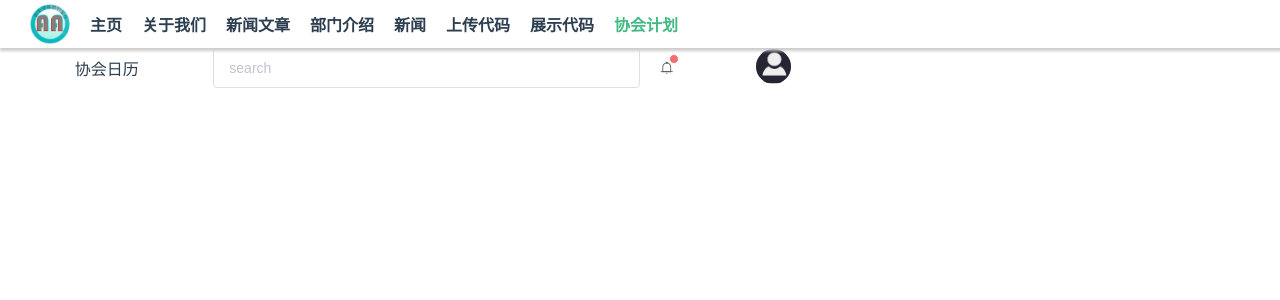
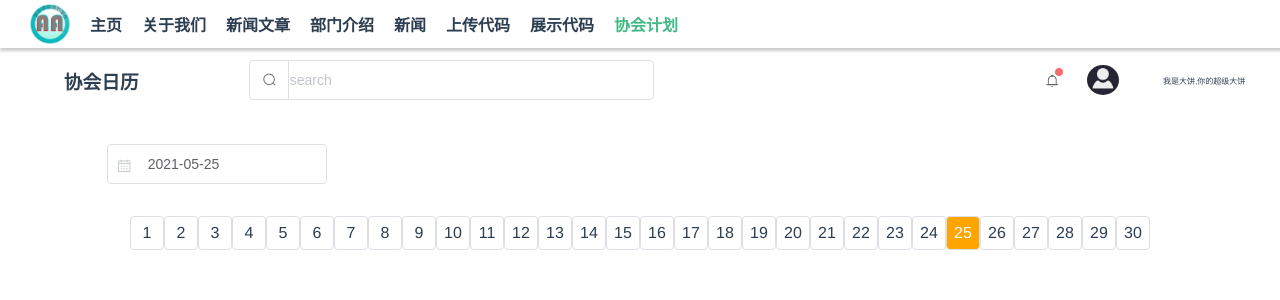
Before and after one commit to whpu-aa/website, a Vue app in the folder FrontEnd/: page /schedule in a window 1280 px wide. Shown: the top 300 px of the page. Built offline with nearby package versions, Linux system fonts and the light colour scheme.

Commit message:
增加日期选择,横条日期选择

```diff
--- a/FrontEnd/src/views/schedule.vue
+++ b/FrontEnd/src/views/schedule.vue
@@ -1,21 +1,47 @@
 <template>
   <div class="out">
     <el-row class="top">
-      <el-col :span="4" class="topinf">协会日历</el-col>
+      <el-col :span="4" class="topinf"><h3>协会日历</h3></el-col>
+      <el-button class="btn-sreach" icon="el-icon-search"></el-button>
       <el-col :span="8">
-        <el-input v-model="searchData" placeholder="search">
-          <el-button icon="el-icon-search" circle></el-button>
-        </el-input>
+        <el-input v-model="searchData" placeholder="search"> </el-input>
+      </el-col>
+      <el-col :span="1" :offset="7">
+        <el-badge is-dot class="bell" :hidden="bellBadge">
+          <el-button @click="bell" icon="el-icon-bell" circle></el-button>
+        </el-badge>
       </el-col>
       <el-col :span="1">
-        <el-badge is-dot class="bell">
-          <el-button icon="el-icon-bell" circle></el-button>
-        </el-badge>
+        <div class="avater">
+          <img :src="avaterUrl" fit="contain" />
+        </div>
       </el-col>
       <el-col :span="3">
-        <el-avatar :size="35" :src="avaterUrl" fit="contain"></el-avatar>
+        <div class="name">我是大饼,你的超级大饼</div>
       </el-col>
     </el-row>
+    <el-row>
+      <el-col :span="4" :offset="2">
+        <el-date-picker
+          v-model="dateValue"
+          type="date"
+          placeholder="选择日期"
+          value-format="yyyy-MM-dd"
+        ></el-date-picker>
+      </el-col>
+    </el-row>
+    <div @click="changeDate($event)" class="date-array">
+      <div
+        :class="[each == day ? 'active' : '', 'day-box']"
+        :key="index"
+        v-for="(each, index) in dateArray"
+      >
+        {{ each }}
+      </div>
+    </div>
+    <div class="main">
+      <div class="hour-column"></div>
+    </div>
   </div>
 </template>
 
@@ -23,20 +49,98 @@
 export default {
   data() {
     return {
+      dateValue: new Date().toISOString().substring(0, 10),
       searchData: "",
       avaterUrl: require("../assets/avater1.png"),
+      bellBadge: false,
+      dateArray: Array.from({ length: 30 }, (_, index) => index + 1),
     };
+  },
+  methods: {
+    bell: function () {
+      this.bellBadge = !this.bellBadge;
+      //跳转信息页面
+    },
+    changeDate: function (e) {
+      let day =
+        e.target.innerText < 10 ? "0" + e.target.innerText : e.target.innerText;
+      if (day.length > 2) {
+        return;
+      }
+      this.dateValue = this.dateValue.substring(0, 8) + day;
+    },
+  },
+  computed: {
+    day: function () {
+      if (this.dateValue) {
+        return this.dateValue.split("-")[2];
+      } else {
+        return 0;
+      }
+    },
   },
 };
 </script>
 <style scoped>
+.active {
+  color: white;
+  background-color: orange;
+}
 .top {
   display: flex;
   align-items: center;
+  margin-bottom: 2rem;
 }
 .bell >>> .el-button {
   background: none;
   padding: 0;
   border: 0;
 }
+.btn-sreach {
+  background-color: rgba(0, 0, 0, 0);
+  z-index: 1;
+  position: relative;
+  left: 2.5rem;
+  padding-right: 0.7rem;
+  border: none;
+  border-radius: 0;
+  border-right: 1px solid #dcdfe6;
+}
+.name {
+  min-width: 4rem;
+  font-size: 50%;
+  text-overflow: ellipsis;
+  white-space: nowrap;
+  overflow: hidden;
+}
+.avater {
+  display: flex;
+  flex-direction: column;
+  justify-content: center;
+  align-items: center;
+}
+.avater > img {
+  border-radius: 50%;
+  height: 100%;
+  width: 100%;
+  max-width: 2em;
+}
+.el-input >>> input {
+  padding-left: 2.5rem;
+}
+.day-box {
+  flex-shrink: 0;
+  display: inline-flex;
+  justify-content: center;
+  align-items: center;
+  border: 1px solid #dcdfe6;
+  height: 2rem;
+  width: 2rem;
+  border-radius: 4px;
+}
+.date-array {
+  margin-top: 2rem;
+  white-space: nowrap;
+  overflow-x: auto;
+}
 </style>
```
